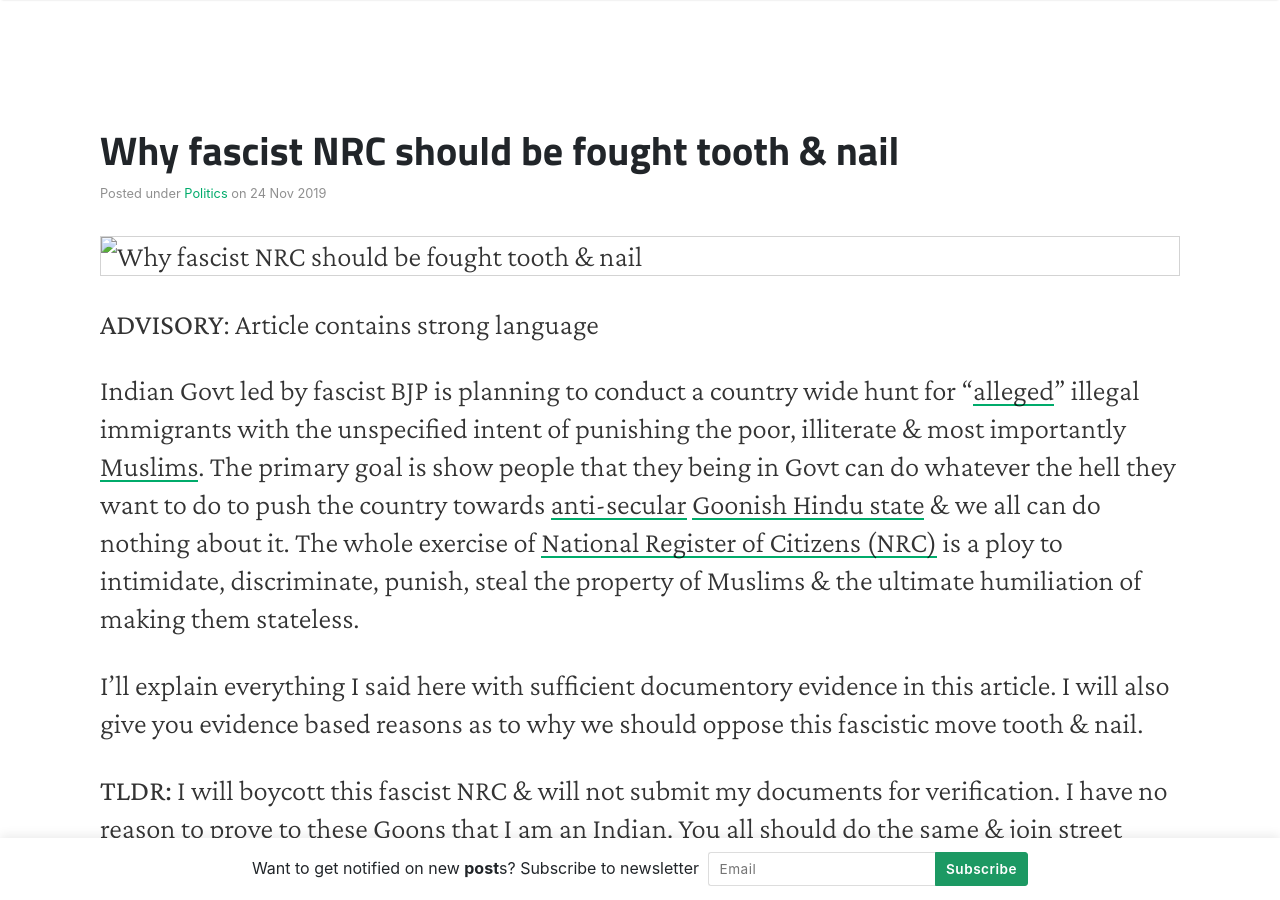
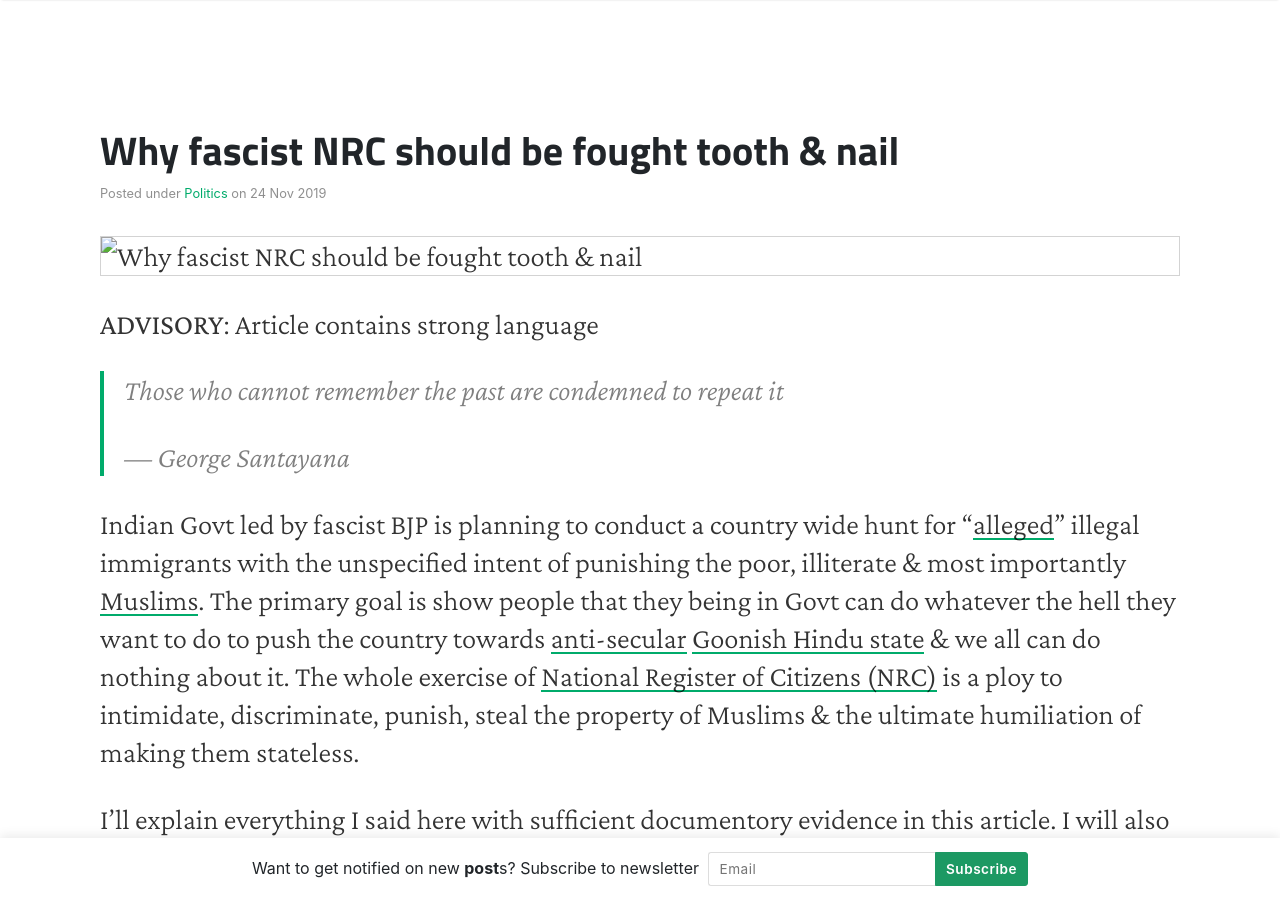
Before and after one commit to thekalinga/thekalinga.in, a Jekyll site: the page built from _posts/2019-11-24-why-fascist-nrc-should-be-opposed/2019-11-24-why-fascist-nrc-should-be-opposed.md, in a window 1280 px wide and 900 px high. Built offline with Jekyll 4.4.1, drawn with Linux system fonts in a browser that asks for light colours; nearby versions of some CDN libraries.

Commit message:
fixed minor issue

```diff
--- a/_posts/2019-11-24-why-fascist-nrc-should-be-opposed/2019-11-24-why-fascist-nrc-should-be-opposed.md
+++ b/_posts/2019-11-24-why-fascist-nrc-should-be-opposed/2019-11-24-why-fascist-nrc-should-be-opposed.md
@@ -16,6 +16,10 @@
 ![{{page.title}}](indian-farmer.jpeg){:.featured-image.img-fluid.margin-auto}
 
 **ADVISORY**: Article contains strong language
+
+> Those who cannot remember the past are condemned to repeat it
+>
+> — George Santayana
 
 Indian Govt led by fascist BJP is planning to conduct a country wide hunt for "[alleged](https://theprint.in/opinion/with-assam-nrc-the-truth-is-also-out-it-was-a-pointless-exercise-all-along/284929/)" illegal immigrants with the unspecified intent of punishing the poor, illiterate & most importantly [Muslims](https://www.news18.com/news/politics/bjp-vows-to-strip-muslim-immigrants-of-vote-in-assam-1214700.html).
 The primary goal is show people that they being in Govt can do whatever the hell they want to do to push the country towards [anti-secular](https://www.thehindu.com/news/national/karnataka/hegde-kicks-up-a-fresh-row-with-remarks-on-secularism/article22271584.ece?homepage=true) [Goonish Hindu state](https://hinduexistence.org/2017/05/18/remove-secular-from-constitution-to-make-bharat-as-hindu-state-togadia/) & we all can do nothing about it.
```
